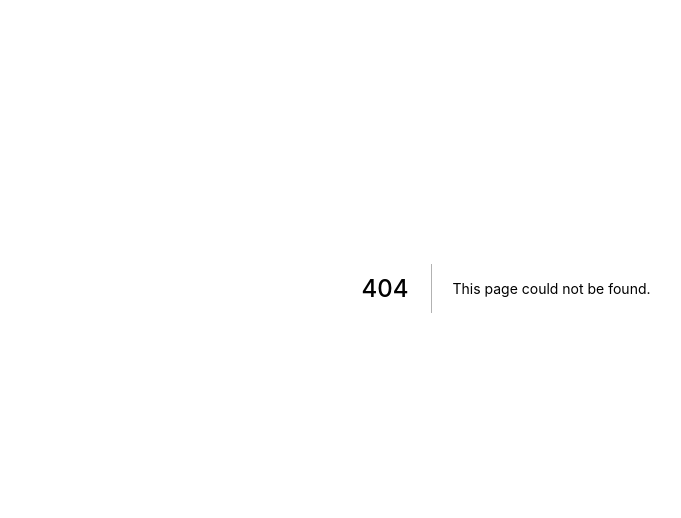
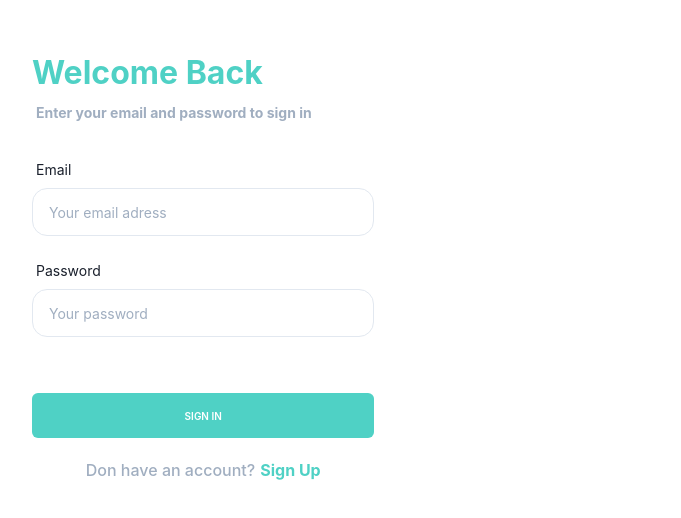
Before and after one commit to VarunSAthreya/placement-management, a Next.js app in the folder apps/web/: page /login in a window 1280 px wide. Before the commit this address had no page. Shown: the part 112-630 px from the top of the page, without its empty margins (134-815 px from the left). Built offline with nearby package versions, Linux system fonts and the light colour scheme.

Commit message:
Made Login Page

```diff
--- /dev/null
+++ b/apps/web/pages/login.tsx
@@ -0,0 +1,151 @@
+import React from 'react';
+// Chakra imports
+import {
+    Flex,
+    Button,
+    FormControl,
+    FormLabel,
+    Heading,
+    Input,
+    Link,
+    Switch,
+    Text,
+    useColorModeValue,
+} from '@chakra-ui/react';
+// Assets
+
+const Login = () => {
+    // Chakra color mode
+    const titleColor = useColorModeValue('teal.300', 'teal.200');
+    const textColor = useColorModeValue('gray.400', 'white');
+    return (
+        <Flex position="relative" mb="40px">
+            <Flex
+                h={{ sm: 'initial', md: '75vh', lg: '85vh' }}
+                w="100%"
+                maxW="1044px"
+                mx="auto"
+                justifyContent="space-between"
+                mb="30px"
+                pt={{ sm: '100px', md: '0px' }}
+            >
+                <Flex
+                    alignItems="center"
+                    justifyContent="start"
+                    style={{ userSelect: 'none' }}
+                    w={{ base: '100%', md: '50%', lg: '42%' }}
+                >
+                    <Flex
+                        direction="column"
+                        w="100%"
+                        background="transparent"
+                        p="48px"
+                        mt={{ md: '150px', lg: '80px' }}
+                    >
+                        <Heading color={titleColor} fontSize="32px" mb="10px">
+                            Welcome Back
+                        </Heading>
+                        <Text
+                            mb="36px"
+                            ms="4px"
+                            color={textColor}
+                            fontWeight="bold"
+                            fontSize="14px"
+                        >
+                            Enter your email and password to sign in
+                        </Text>
+                        <FormControl>
+                            <FormLabel
+                                ms="4px"
+                                fontSize="sm"
+                                fontWeight="normal"
+                            >
+                                Email
+                            </FormLabel>
+                            <Input
+                                borderRadius="15px"
+                                mb="24px"
+                                fontSize="sm"
+                                type="text"
+                                placeholder="Your email adress"
+                                size="lg"
+                            />
+                            <FormLabel
+                                ms="4px"
+                                fontSize="sm"
+                                fontWeight="normal"
+                            >
+                                Password
+                            </FormLabel>
+                            <Input
+                                borderRadius="15px"
+                                mb="36px"
+                                fontSize="sm"
+                                type="password"
+                                placeholder="Your password"
+                                size="lg"
+                            />
+                            <Button
+                                fontSize="10px"
+                                type="submit"
+                                bg="teal.300"
+                                w="100%"
+                                h="45"
+                                mb="20px"
+                                color="white"
+                                mt="20px"
+                                _hover={{
+                                    bg: 'teal.200',
+                                }}
+                                _active={{
+                                    bg: 'teal.400',
+                                }}
+                            >
+                                SIGN IN
+                            </Button>
+                        </FormControl>
+                        <Flex
+                            flexDirection="column"
+                            justifyContent="center"
+                            alignItems="center"
+                            maxW="100%"
+                            mt="0px"
+                        >
+                            <Text color={textColor} fontWeight="medium">
+                                Don have an account?
+                                <Link
+                                    color={titleColor}
+                                    as="span"
+                                    ms="5px"
+                                    fontWeight="bold"
+                                >
+                                    Sign Up
+                                </Link>
+                            </Text>
+                        </Flex>
+                    </Flex>
+                </Flex>
+                {/* <Box
+                    display={{ base: 'none', md: 'block' }}
+                    overflowX="hidden"
+                    h="100%"
+                    w="40vw"
+                    position="absolute"
+                    right="0px"
+                >
+                    <Box
+                        bgImage={signInImage}
+                        w="100%"
+                        h="100%"
+                        bgSize="cover"
+                        bgPosition="50%"
+                        position="absolute"
+                        borderBottomLeftRadius="20px"
+                    ></Box>
+                </Box> */}
+            </Flex>
+        </Flex>
+    );
+};
+
+export default Login;
```
